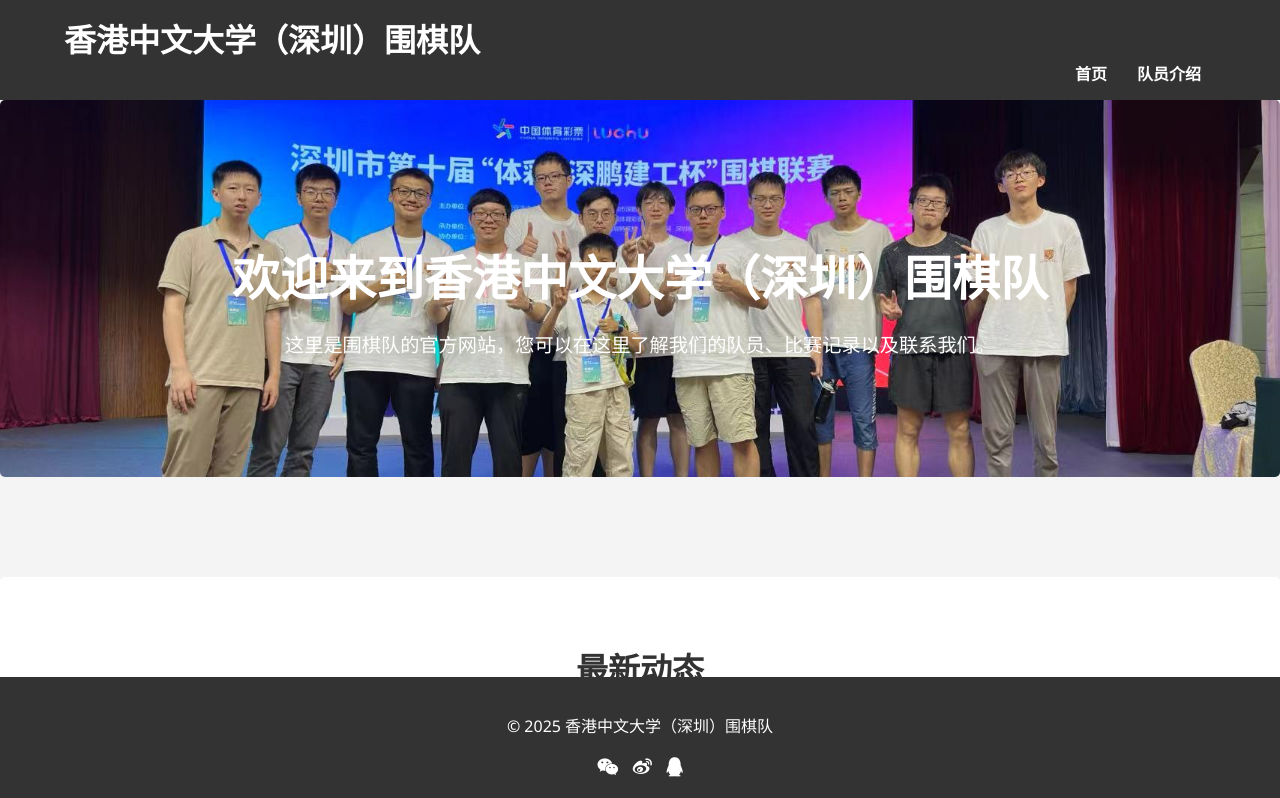
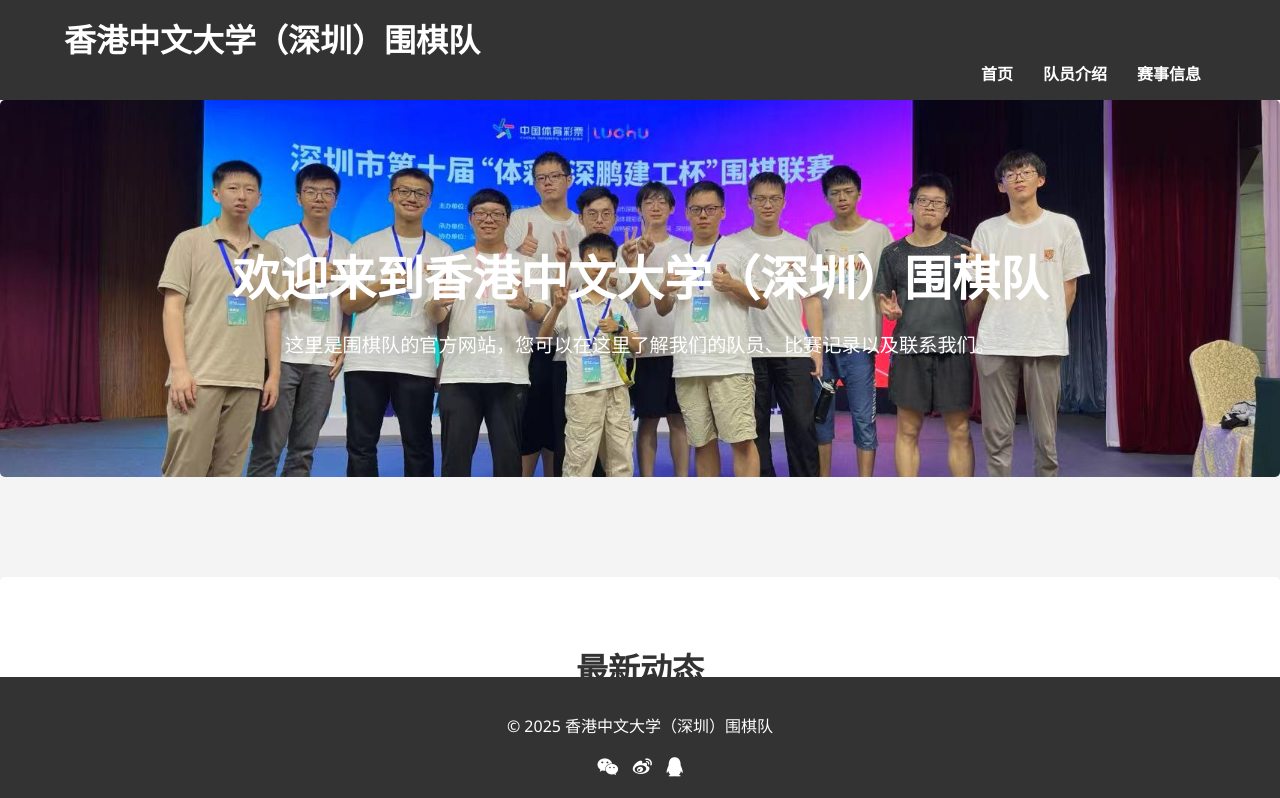
Before and after one commit to 119020/LGU-Go, a plain HTML site: page index.html in a window 1280 px wide. Shown: the top 798 px of the page. Drawn offline with Linux system fonts and the light colour scheme; no server answers.

Commit message:
Update index.html

```diff
--- a/index.html
+++ b/index.html
@@ -15,6 +15,7 @@
                 <ul>
                     <li><a href="index.html">首页</a></li>
                     <li><a href="players.html">队员介绍</a></li>
+                    <li><a href="competition-bases.html">赛事信息</a></li>
                 </ul>
             </nav>
         </div>
```
